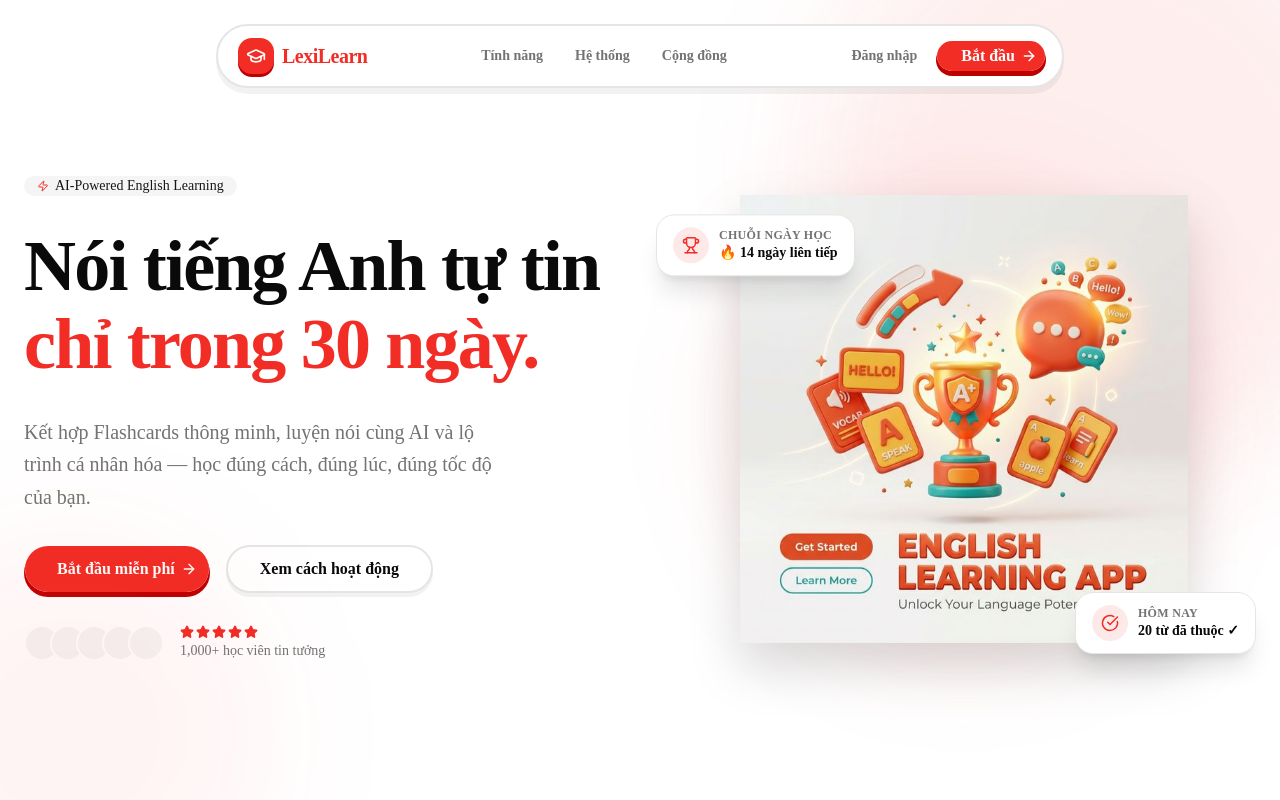
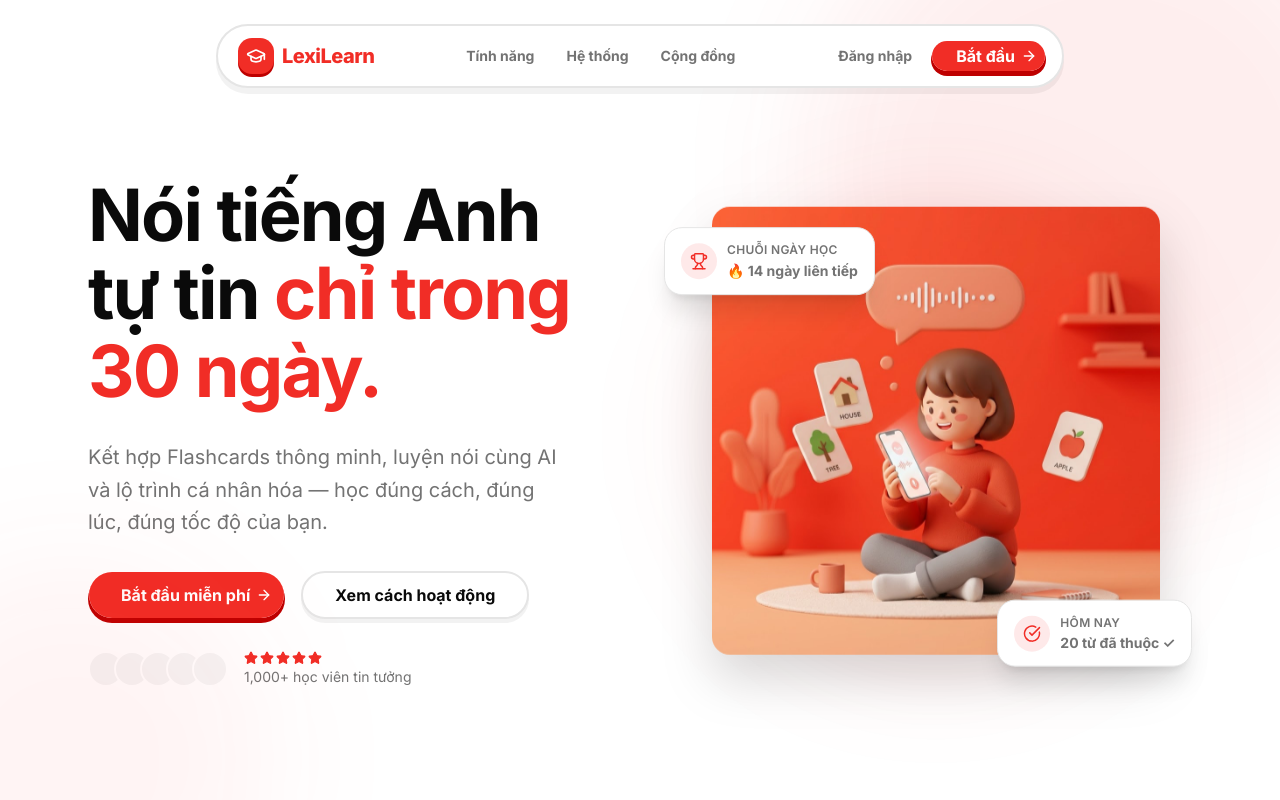
Before and after one commit to ngoctinn/lexi-fe, a Next.js app: page / in a window 1280 px wide. Shown: the top 800 px of the page. Built offline with nearby package versions, Linux system fonts and the light colour scheme.

Commit message:
style: Implement Inter font, enhance typography rules, and refine marketing section layouts with an updated hero image.

```diff
--- a/app/globals.css
+++ b/app/globals.css
@@ -7,8 +7,8 @@
 @theme inline {
   --color-background: var(--background);
   --color-foreground: var(--foreground);
-  --font-sans: var(--font-sans);
-  --font-mono: var(--font-geist-mono);
+  --font-sans: var(--font-inter), ui-sans-serif, system-ui, sans-serif;
+  --font-mono: var(--font-geist-mono), ui-monospace, SFMono-Regular, Roboto Mono, Menlo, Monaco, Consolas, libレーションモノ, DejaVu Sans Mono, monospace;
   --color-sidebar-ring: var(--sidebar-ring);
   --color-sidebar-border: var(--sidebar-border);
   --color-sidebar-accent-foreground: var(--sidebar-accent-foreground);
@@ -187,6 +187,23 @@
   html {
     @apply font-sans;
   }
+
+  /* Professional Typography Rules (Per Audit Guidelines) */
+  h1, h2, h3, h4, h5, h6 {
+    @apply tracking-tight leading-[1.15] font-bold text-foreground antialiased;
+  }
+
+  p {
+    @apply leading-[1.6] antialiased text-muted-foreground;
+  }
+
+  .uppercase {
+    @apply tracking-[0.08em]; /* Technical widening for all-caps */
+  }
+
+  .items-baseline {
+    align-items: baseline;
+  }
 }
 
 /* ─── Sonner toast border overrides ───────────────────────────────────────────
--- a/app/layout.tsx
+++ b/app/layout.tsx
@@ -1,12 +1,13 @@
 import type { Metadata } from "next";
-import { Geist, Geist_Mono } from "next/font/google";
+import { Inter, Geist_Mono } from "next/font/google";
 import "./globals.css";
 import { TooltipProvider } from "@/components/ui/tooltip";
 import { Toaster } from "@/components/ui/sonner";
 
-const geistSans = Geist({
-  variable: "--font-geist-sans",
-  subsets: ["latin"],
+const inter = Inter({
+  variable: "--font-inter",
+  subsets: ["latin", "vietnamese"],
+  display: 'swap',
 });
 
 const geistMono = Geist_Mono({
@@ -27,7 +28,7 @@ export default function RootLayout({
   return (
     <html
       lang="vi"
-      className={`${geistSans.variable} ${geistMono.variable} h-full antialiased`}
+      className={`${inter.variable} ${geistMono.variable} h-full antialiased`}
       suppressHydrationWarning
     >
       <body className="min-h-full flex flex-col">
--- a/features/marketing/components/cta-section.tsx
+++ b/features/marketing/components/cta-section.tsx
@@ -8,8 +8,8 @@ export function LandingCTA() {
       <div aria-hidden className="pointer-events-none absolute -top-24 -right-24 size-96 rounded-full bg-primary-foreground/5 blur-3xl" />
       <div aria-hidden className="pointer-events-none absolute -bottom-24 -left-24 size-96 rounded-full bg-primary-foreground/5 blur-3xl" />
 
-      <div className="container mx-auto px-6 relative z-10 flex flex-col items-center gap-8 text-center">
-        <h2 className="text-4xl md:text-5xl font-bold text-primary-foreground tracking-tight max-w-2xl">
+      <div className="container mx-auto px-6 max-w-4xl relative z-10 flex flex-col items-center gap-8 text-center">
+        <h2 className="text-4xl md:text-5xl font-bold text-primary-foreground tracking-tight max-w-xl">
           Bắt đầu hành trình tiếng Anh của bạn ngay hôm nay
         </h2>
         <p className="text-lg text-primary-foreground/80 max-w-md">Miễn phí. Không cần thẻ tín dụng. Sẵn sàng trong 5 phút.</p>
--- a/features/marketing/components/features-list.tsx
+++ b/features/marketing/components/features-list.tsx
@@ -16,7 +16,7 @@ export function LandingFeatures() {
           </p>
         </div>
 
-        <div className="grid sm:grid-cols-2 lg:grid-cols-3 gap-6">
+        <div className="grid sm:grid-cols-2 lg:grid-cols-3 gap-6 max-w-6xl mx-auto">
           {FEATURES.map(({ icon: Icon, bg, color, title, description }) => (
             <Card key={title} className="group hover:-translate-y-1 hover:shadow-lg transition-all duration-300 border-border/60">
               <CardHeader className="pb-3">
--- a/features/marketing/components/hero.tsx
+++ b/features/marketing/components/hero.tsx
@@ -10,12 +10,8 @@ export function LandingHero() {
       <div aria-hidden className="pointer-events-none absolute -top-32 -right-32 size-[600px] rounded-full bg-primary/8 blur-3xl" />
       <div aria-hidden className="pointer-events-none absolute -bottom-32 -left-32 size-[400px] rounded-full bg-primary/5 blur-3xl" />
 
-      <div className="container mx-auto px-6 grid md:grid-cols-2 gap-16 items-center">
+      <div className="container mx-auto px-6 max-w-6xl grid md:grid-cols-2 gap-12 lg:gap-20 items-center">
         <div className="flex flex-col items-start gap-8">
-          <Badge variant="secondary" className="gap-1.5 px-3 py-1 text-sm font-medium">
-            <Zap className="text-primary" style={{ width: 14, height: 14 }} />
-            AI-Powered English Learning
-          </Badge>
 
           <h1 className="text-5xl md:text-6xl lg:text-7xl font-bold leading-[1.08] tracking-tight">
             Nói tiếng Anh tự tin{" "}
@@ -57,7 +53,7 @@ export function LandingHero() {
         <div className="relative flex items-center justify-center">
           <div aria-hidden className="absolute size-[420px] rounded-full bg-primary/15 blur-3xl" />
           <div className="relative z-10 animate-float">
-            <Image src="/lexi_hero_banner.png" alt="Lexi" width={480} height={480} priority className="w-full max-w-md drop-shadow-2xl" />
+            <Image src="/hero.png" alt="Lexi" width={480} height={480} priority className="w-full max-w-md drop-shadow-2xl rounded-2xl" />
           </div>
 
           <div className="absolute top-6 -left-4 z-20 bg-card border shadow-xl rounded-2xl px-4 py-3 animate-float-delayed">
--- a/features/marketing/components/testimonials.tsx
+++ b/features/marketing/components/testimonials.tsx
@@ -13,7 +13,7 @@ export function LandingTestimonials() {
           <h2 className="text-3xl md:text-5xl font-bold tracking-tight">Học viên nói gì về Lexi?</h2>
         </div>
 
-        <div className="grid md:grid-cols-3 gap-6">
+        <div className="grid md:grid-cols-3 gap-6 max-w-6xl mx-auto">
           {TESTIMONIALS.map(({ name, role, content, rating }) => (
             <Card key={name} className="border-border/60">
               <CardHeader className="pb-3">
```
Also changed, not shown: public/hero.png (added), public/lexi_hero_banner.png (deleted).
